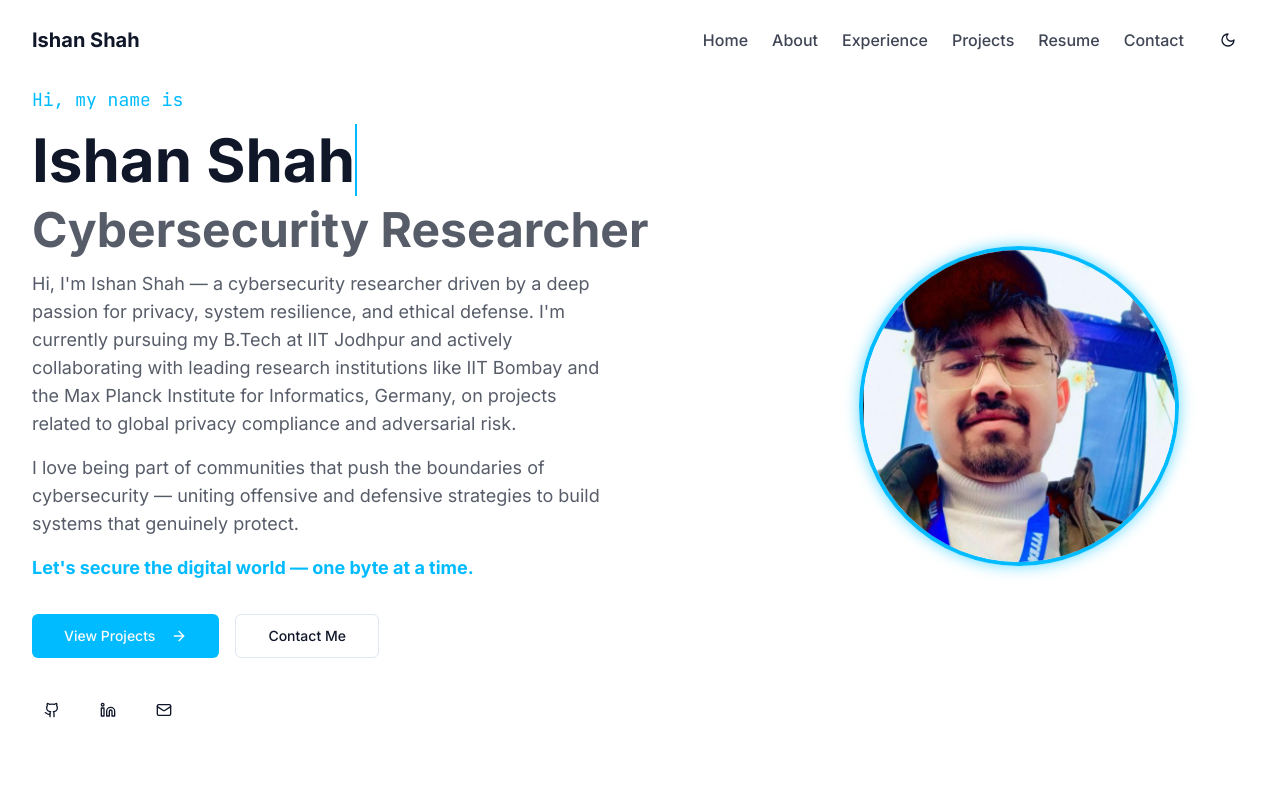
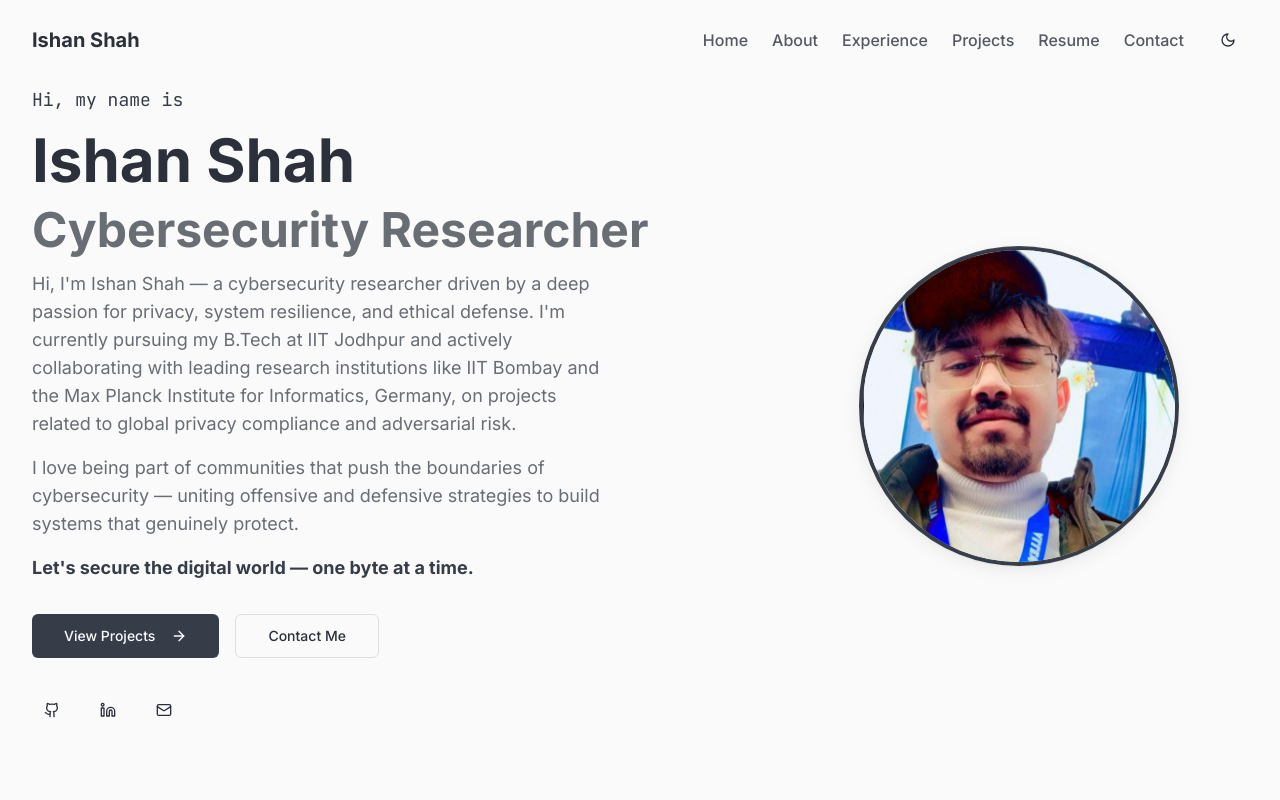
Before and after one commit to is-shah/Personal-Website, a React (Vite) app: page / in a window 1280 px wide. Shown: the top 800 px of the page. Built offline with nearby package versions, Linux system fonts and the light colour scheme.

Commit message:
Changes
Co-authored-by: Xclusive-Ishan <147472811+Xclusive-Ishan@users.noreply.github.com>

```diff
--- a/src/index.css
+++ b/src/index.css
@@ -3,69 +3,69 @@
 @tailwind components;
 @tailwind utilities;
 
-@import url('https://fonts.googleapis.com/css2?family=Inter:wght@300;400;500;600;700&family=JetBrains+Mono:wght@400;700&display=swap');
+@import url('https://fonts.googleapis.com/css2?family=Inter:wght@300;400;500;600;700&family=JetBrains+Mono:wght@400;500;700&display=swap');
 
 @layer base {
   :root {
-    --background: 0 0% 100%;
-    --foreground: 222 47% 11%;
+    --background: 0 0% 98%;
+    --foreground: 220 15% 20%;
 
     --card: 0 0% 100%;
-    --card-foreground: 222 47% 11%;
+    --card-foreground: 220 15% 20%;
 
     --popover: 0 0% 100%;
-    --popover-foreground: 222 47% 11%;
+    --popover-foreground: 220 15% 20%;
 
-    --primary: 196 100% 50%;
-    --primary-foreground: 210 40% 98%;
+    --primary: 220 15% 25%;
+    --primary-foreground: 0 0% 98%;
 
-    --secondary: 210 40% 96%;
-    --secondary-foreground: 222 47% 11%;
+    --secondary: 220 13% 94%;
+    --secondary-foreground: 220 15% 20%;
 
-    --muted: 210 40% 96%;
-    --muted-foreground: 215 16% 47%;
+    --muted: 220 13% 94%;
+    --muted-foreground: 220 10% 45%;
 
-    --accent: 196 100% 50%;
-    --accent-foreground: 222 47% 11%;
+    --accent: 220 13% 90%;
+    --accent-foreground: 220 15% 20%;
 
     --destructive: 0 84% 60%;
-    --destructive-foreground: 210 40% 98%;
+    --destructive-foreground: 0 0% 98%;
 
-    --border: 214 32% 91%;
-    --input: 214 32% 91%;
-    --ring: 222 84% 5%;
+    --border: 220 13% 88%;
+    --input: 220 13% 88%;
+    --ring: 220 15% 25%;
 
     --radius: 0.5rem;
   }
 
   .dark {
-    --background: 222 47% 11%;
-    --foreground: 210 40% 98%;
+    --background: 220 15% 12%;
+    --foreground: 220 10% 92%;
 
-    --card: 222 47% 11%;
-    --card-foreground: 210 40% 98%;
+    --card: 220 15% 15%;
+    --card-foreground: 220 10% 92%;
 
-    --popover: 222 47% 11%;
-    --popover-foreground: 210 40% 98%;
+    --popover: 220 15% 15%;
+    --popover-foreground: 220 10% 92%;
 
-    --primary: 196 100% 50%;
-    --primary-foreground: 222 47% 11%;
+    --primary: 0 0% 92%;
+    --primary-foreground: 220 15% 12%;
 
-    --secondary: 217 33% 17%;
-    --secondary-foreground: 210 40% 98%;
+    --secondary: 220 13% 20%;
+    --secondary-foreground: 220 10% 92%;
 
-    --muted: 217 33% 17%;
-    --muted-foreground: 215 20% 65%;
+    --muted: 220 13% 20%;
+    --muted-foreground: 220 10% 60%;
 
-    --accent: 196 100% 50%;
-    --accent-foreground: 210 40% 98%;
+    --accent: 220 13% 22%;
+    --accent-foreground: 220 10% 92%;
 
     --destructive: 0 63% 31%;
-    --destructive-foreground: 210 40% 98%;
+    --destructive-foreground: 220 10% 92%;
 
-    --border: 217 33% 17%;
-    --input: 217 33% 17%;
-    --ring: 212.7 26.8% 83.9%;
+    --border: 220 13% 22%;
+    --input: 220 13% 22%;
+    --ring: 220 10% 80%;
   }
 }
 
@@ -79,16 +79,8 @@
   }
 
   body {
-    @apply bg-background text-foreground;
+    @apply bg-background text-foreground antialiased;
     font-feature-settings: "rlig" 1, "calt" 1;
-  }
-
-  [data-theme="light"] body {
-    background-image: radial-gradient(circle at center, rgba(160, 217, 250, 0.1) 0%, rgba(160, 217, 250, 0) 70%);
-  }
-
-  [data-theme="dark"] body {
-    background-image: radial-gradient(circle at center, rgba(10, 25, 47, 0.2) 0%, rgba(10, 25, 47, 0) 70%);
   }
 
   /* Smooth scrolling effect */
@@ -96,11 +88,11 @@
     scroll-behavior: smooth;
   }
 
-  /* Section animations */
+  /* Section animations - subtle */
   .section-fade-in {
     opacity: 0;
-    transform: translateY(30px);
-    transition: opacity 0.6s ease, transform 0.6s ease;
+    transform: translateY(20px);
+    transition: opacity 0.5s ease, transform 0.5s ease;
   }
 
   .section-fade-in.visible {
@@ -108,111 +100,14 @@
     transform: translateY(0);
   }
 
-  /* Wave animation for profile photo - ENHANCED */
-  .wave-container {
-    position: absolute;
-    width: 100%;
-    height: 100%;
-    border-radius: 50%;
-    display: flex;
-    justify-content: center;
-    align-items: center;
-    z-index: 0;
-    overflow: hidden;
-  }
-
-  .wave {
-    position: absolute;
-    border-radius: 50%;
-    border: 2px solid transparent;
-    width: 150%;
-    height: 150%;
-    animation: wave-animation 8s linear infinite;
-  }
-
-  .wave1 {
-    border-color: rgba(0, 195, 255, 0.5);
-    animation-delay: 0s;
-    border-width: 4px;
-    width: 160%;
-    height: 160%;
-  }
-
-  .wave2 {
-    border-color: rgba(170, 0, 255, 0.3);
-    animation-delay: -2s;
-    border-width: 7px;
-    width: 180%;
-    height: 180%;
-  }
-
-  .wave3 {
-    border-color: rgba(0, 255, 255, 0.2);
-    animation-delay: -4s;
-    border-width: 10px;
-    width: 200%;
-    height: 200%;
-  }
-
-  @keyframes wave-animation {
-    0% {
-      transform: scale(0.95) rotate(0deg);
-      opacity: 0.8;
-    }
-    50% {
-      transform: scale(1.05) rotate(180deg);
-      opacity: 1;
-    }
-    100% {
-      transform: scale(0.95) rotate(360deg);
-      opacity: 0.8;
-    }
-  }
-
-  /* Skill Bar Styles */
-  .skill-bar {
-    --skill-percent: 0%;
-    position: relative;
-    height: 8px;
-    border-radius: 4px;
-    overflow: hidden;
-  }
-
-  .skill-bar::before {
-    content: '';
-    position: absolute;
-    top: 0;
-    left: 0;
-    height: 100%;
-    width: var(--skill-percent);
-    background-color: hsl(var(--primary));
-    border-radius: 4px;
-  }
-
-  .skill-bar.animate::before {
-    animation: skill-fill 1s ease-out forwards;
-  }
-
-  /* Project card hover effects */
+  /* Project card hover effects - subtle */
   .project-card {
     transition: transform 0.3s ease, box-shadow 0.3s ease;
   }
 
   .project-card:hover {
-    transform: translateY(-5px);
-    box-shadow: 0 10px 30px -15px rgba(0, 0, 0, 0.2);
-  }
-
-  /* Cursor effects */
-  .cursor-effect {
-    position: fixed;
-    width: 30px;
-    height: 30px;
-    border-radius: 50%;
-    border: 2px solid hsla(var(--primary));
-    pointer-events: none;
-    z-index: 9999;
-    transition: transform 0.1s;
+    transform: translateY(-3px);
+    box-shadow: 0 8px 24px -12px rgba(0, 0, 0, 0.12);
   }
 
   /* Sliding underline animation for links */
@@ -225,7 +120,7 @@
     position: absolute;
     width: 100%;
     transform: scaleX(0);
-    height: 2px;
+    height: 1.5px;
     bottom: -2px;
     left: 0;
     background-color: hsl(var(--primary));
@@ -238,71 +133,12 @@
     transform-origin: bottom left;
   }
 
-  /* Profile photo effects */
+  /* Profile photo - clean subtle border */
   .profile-photo {
     position: relative;
     border-radius: 50%;
     overflow: hidden;
     z-index: 2;
-    box-shadow: 0 0 15px rgba(0, 195, 255, 0.6);
-  }
-
-  .profile-photo::after {
-    content: '';
-    position: absolute;
-    top: 0;
-    left: 0;
-    right: 0;
-    bottom: 0;
-    border-radius: 50%;
-    border: 2px solid transparent;
-    animation: pulse-border 2s infinite;
-  }
-
-  /* Typing animation container */
-  .typing-container {
-    display: inline-block;
-    position: relative;
-  }
-
-  .typing-text {
-    overflow: hidden;
-    white-space: nowrap;
-    border-right: 2px solid hsl(var(--primary));
-    width: 0;
-  }
-
-  .typing-text.animate {
-    animation: typing 3.5s steps(40, end) forwards, blink 1s step-end infinite;
-  }
-
-  @keyframes typing {
-    from { width: 0 }
-    to { width: 100% }
-  }
-
-  @keyframes blink {
-    from, to { border-color: transparent }
-    50% { border-color: hsl(var(--primary)) }
-  }
-
-  @keyframes skill-fill {
-    from { width: 0 }
-    to { width: var(--skill-percent) }
-  }
-
-  @keyframes pulse-border {
-    0% {
-      border-color: rgba(0, 195, 255, 0.6);
-      transform: scale(1);
-    }
-    50% {
-      border-color: rgba(0, 195, 255, 0.3);
-      transform: scale(1.05);
-    }
-    100% {
-      border-color: rgba(0, 195, 255, 0.6);
-      transform: scale(1);
-    }
+    box-shadow: 0 4px 24px -8px rgba(0, 0, 0, 0.15);
   }
 }
```
